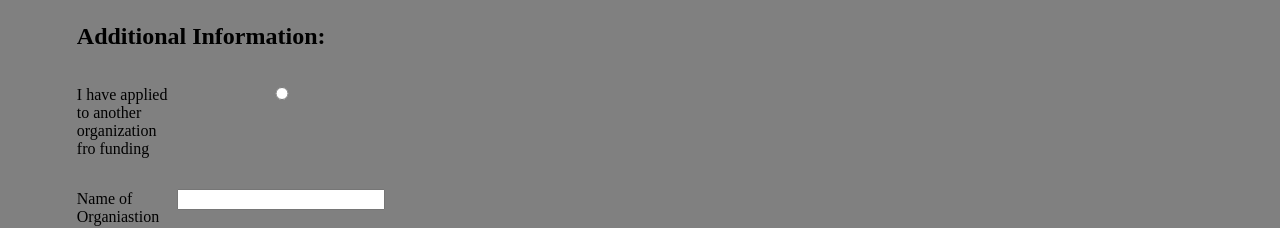
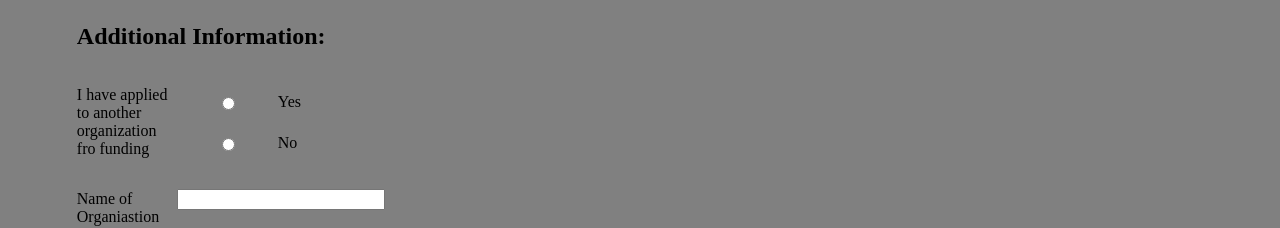
Before and after one commit to goswamiakash/assignement, a React (Create React App) app: page / in a window 1280 px wide. Shown: the part 1673-1901 px from the top of the page. Built offline with nearby package versions, Linux system fonts and the light colour scheme.

Commit message:
fixed lower form styling

```diff
--- a/src/Components/Form.js
+++ b/src/Components/Form.js
@@ -26,7 +26,7 @@ const Form = () => {
         >
           <h2 style={{ textAlign: "left" }}>Personal Information:</h2>
 
-          <div style={{paddingLeft: '10%'}}>
+          <div style={{ paddingLeft: "10%" }}>
             <div>
               <p className="para">First Name: </p>
               <input
@@ -174,11 +174,37 @@ const Form = () => {
           <hr />
           <div className="horizontal-4">
             <h2 style={{ textAlign: "left" }}>Additional Information:</h2>
-            <div>
+            <div style={{ display: "flex", flexFlow: "row wrap" }}>
               <p className="para">
                 I have applied to another organization fro funding
               </p>
-              <input className="form-input" type="radio" value="Yes" />
+              <div
+                style={{
+                  display: "flex",
+                  flexFlow: "column wrap",
+                  justifyContent: "space-evenly",
+                }}
+              >
+                <div style={{ display: "flex", flexFlow: "row wrap" }}>
+                  <input
+                    id="funding-yes"
+                    name="funding"
+                    type="radio"
+                    value="Yes"
+                  />
+                  <label htmlFor="funding-yes">Yes</label>
+                </div>
+
+                <div style={{ display: "flex", flexFlow: "row wrap" }}>
+                  <input
+                    id="funding-no"
+                    name="funding"
+                    type="radio"
+                    value="No"
+                  />
+                  <label htmlFor="funding-no">No</label>
+                </div>
+              </div>
             </div>
             {/* <label>Yes</label>
           <input  classNmae = "from-input"type="radio" value = 'No'/>
--- a/src/index.css
+++ b/src/index.css
@@ -1,6 +1,5 @@
 .form-input{
   width:200px;
-
 }
 body, html{
   padding: 0;
```
